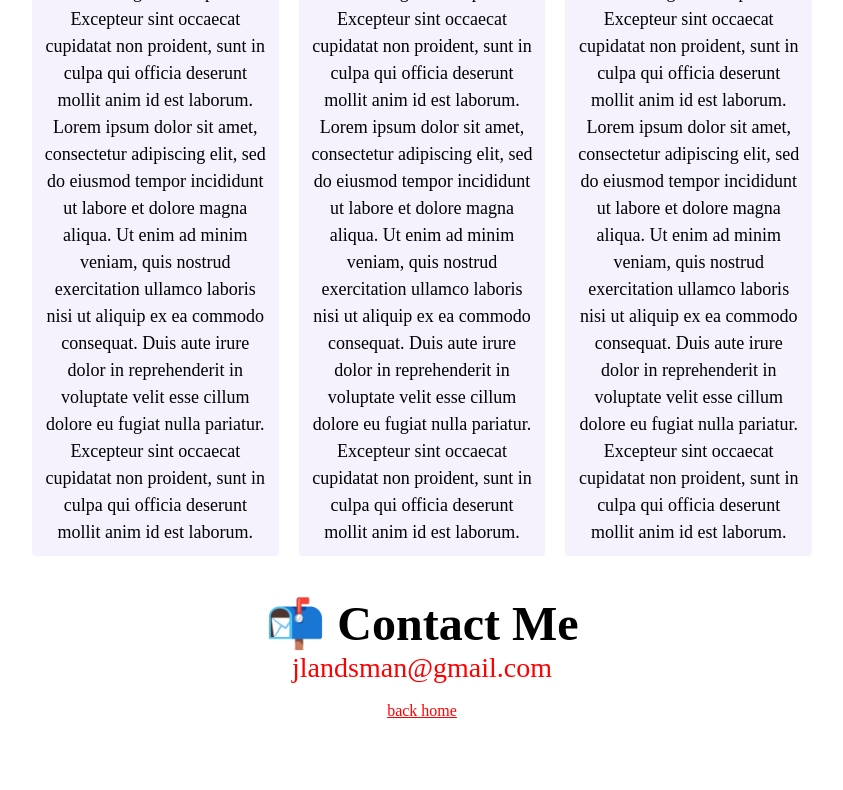
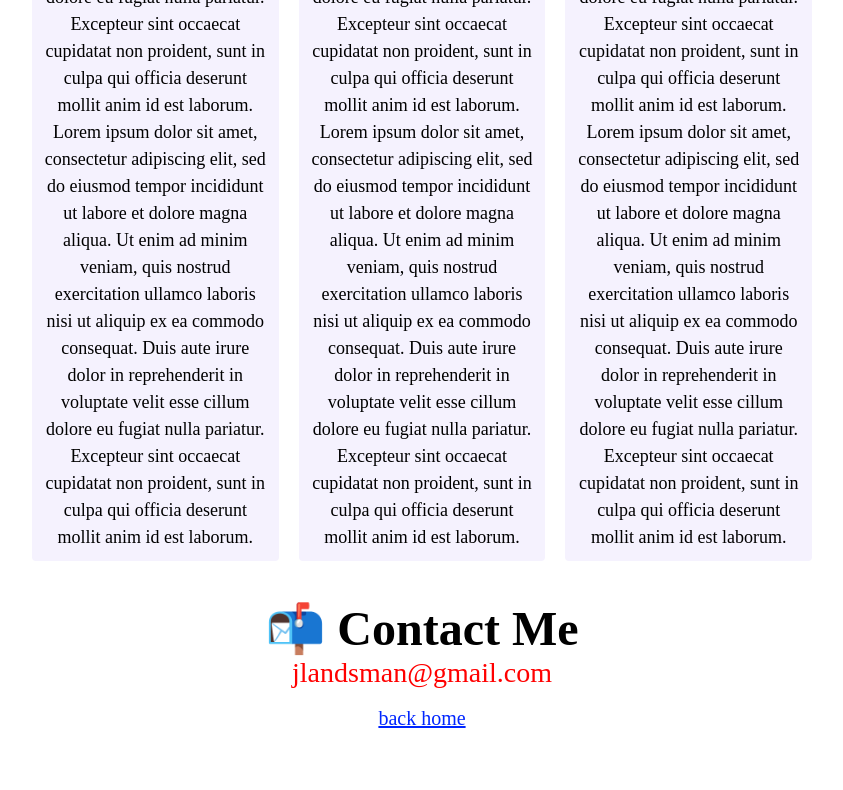
Before and after one commit to jamielandsman/portfolio, a plain HTML site: page about.html in a window 1280 px wide. Shown: the part 584-1374 px from the top of the page, without its empty margins (218-1061 px from the left). Drawn offline with Linux system fonts and the light colour scheme.

Commit message:
updated root color

```diff
--- a/src/style.css
+++ b/src/style.css
@@ -1,6 +1,7 @@
 :root {
   --primary-color: #ff0000;
   --secondary-color: #f5f2fe;
+  --tertiary-color: #0026ff;
   --box-shadow: 0 5px 10px rgba(0, 0, 0, 0.3);
 }
 
@@ -68,9 +69,10 @@ h3 {
 }
 
 .homepage-link {
-  color: var(--primary-color);
+  color: var(--tertiary-color);
   text-align: center;
   display: block;
+  font-size: 20px;
 }
 
 .about {
```
